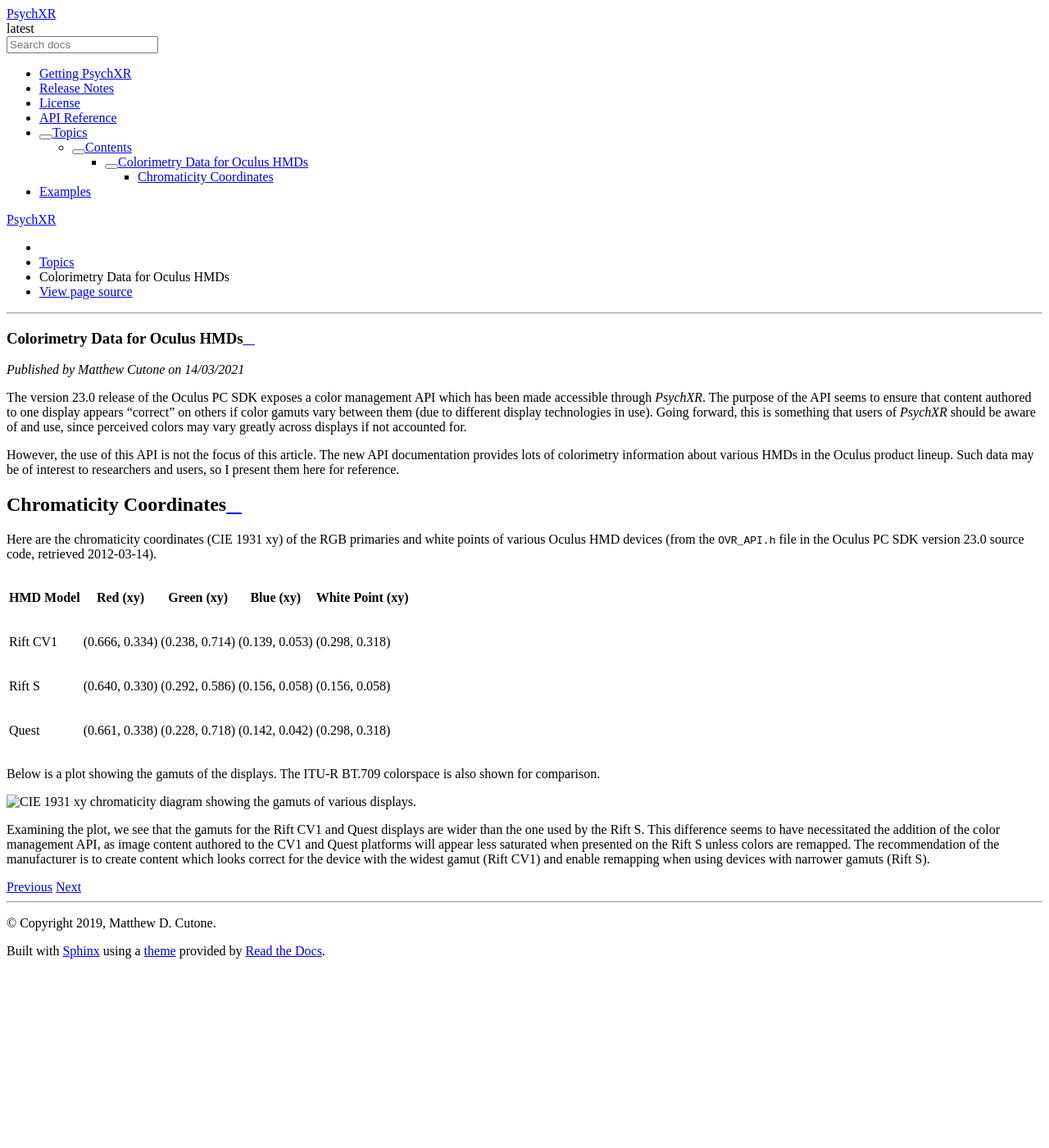
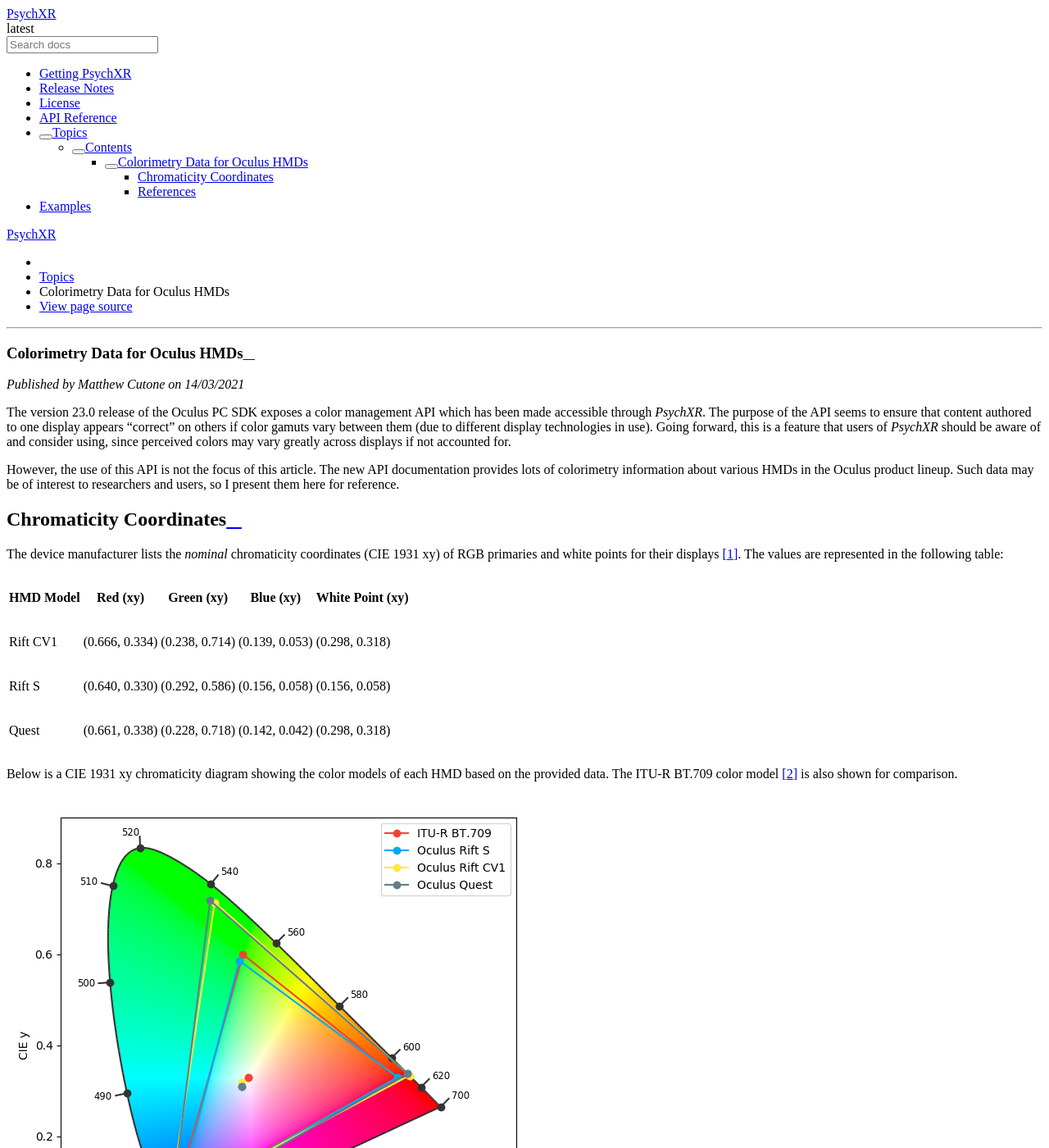
Before and after one commit to mdcutone/psychxr, a Sphinx documentation site: the page built from docs/topics/colorimetry.rst, in a window 1280 px wide and 1400 px high. Shown: the whole window at 82% size. Built offline with Sphinx 7.4.7 and the Read the Docs theme 2.0.0, drawn with Linux system fonts in a browser that asks for light colours; some of the changed text lies outside the part shown.

Commit message:
NF: Added colorimetry.rst and figures

```diff
--- a/docs/topics/colorimetry.rst
+++ b/docs/topics/colorimetry.rst
@@ -7,9 +7,9 @@ The version 23.0 release of the Oculus PC SDK exposes a color management API
 which has been made accessible through *PsychXR*. The purpose of the API seems
 to ensure that content authored to one display appears "correct" on others if
 color gamuts vary between them (due to different display technologies in use).
-Going forward, this is something that users of *PsychXR* should be aware of and
-use, since perceived colors may vary greatly across displays if not accounted
-for.
+Going forward, this is a feature that users of *PsychXR* should be aware of and
+consider using, since perceived colors may vary greatly across displays if not
+accounted for.
 
 However, the use of this API is not the focus of this article. The new API
 documentation provides lots of colorimetry information about various HMDs in the
@@ -19,9 +19,9 @@ I present them here for reference.
 Chromaticity Coordinates
 ------------------------
 
-Here are the chromaticity coordinates (CIE 1931 xy) of the RGB primaries and
-white points of various Oculus HMD devices (from the ``OVR_API.h`` file in the
-Oculus PC SDK version 23.0 source code, retrieved 2012-03-14).
+The device manufacturer lists the *nominal* chromaticity coordinates (CIE 1931
+xy) of RGB primaries and white points for their displays [1]_. The values are
+represented in the following table:
 
 ============== ================== ================== ================== ==================
 HMD Model                Red (xy)         Green (xy)          Blue (xy)   White Point (xy)
@@ -31,16 +31,22 @@ Rift S         (0.640, 0.330)     (0.292, 0.586)     (0.156, 0.058)     (0.156,
 Quest          (0.661, 0.338)     (0.228, 0.718)     (0.142, 0.042)     (0.298, 0.318)
 ============== ================== ================== ================== ==================
 
-Below is a plot showing the gamuts of the displays. The ITU-R BT.709 colorspace
-is also shown for comparison.
+Below is a CIE 1931 xy chromaticity diagram showing the color models of each HMD
+based on the provided data. The ITU-R BT.709 color model [2]_ is also shown for
+comparison.
 
 .. image:: ../_static/hmd_chroma_diagram.png
   :alt: CIE 1931 xy chromaticity diagram showing the gamuts of various displays.
 
-Examining the plot, we see that the gamuts for the Rift CV1 and Quest displays
-are wider than the one used by the Rift S. This difference seems to have
-necessitated the addition of the color management API, as image content authored
-to the CV1 and Quest platforms will appear less saturated when presented on the
-Rift S unless colors are remapped. The recommendation of the manufacturer is to
-create content which looks correct for the device with the widest gamut (Rift
-CV1) and enable remapping when using devices with narrower gamuts (Rift S).
+We see that the Quest and Rift CV1 have a considerably larger color gamut than
+the Rift S. This difference seems to have necessitated the addition of the color
+management API, as image content authored to the CV1 and Quest platforms will
+appear less saturated when presented on the Rift S unless colors are remapped.
+
+References
+----------
+
+.. [1] From the ``OVR_API.h`` file in the Oculus PC SDK version 23.0 source
+       code, retrieved 2012-03-14
+.. [2] `Rec. 709 <https://en.wikipedia.org/wiki/Rec._709>`_ from Wikipedia, the
+       free encyclopedia. Retrieved 2021-03-15.
```
Also changed, not shown: docs/_static/hmd_chroma_diagram.png (added).
